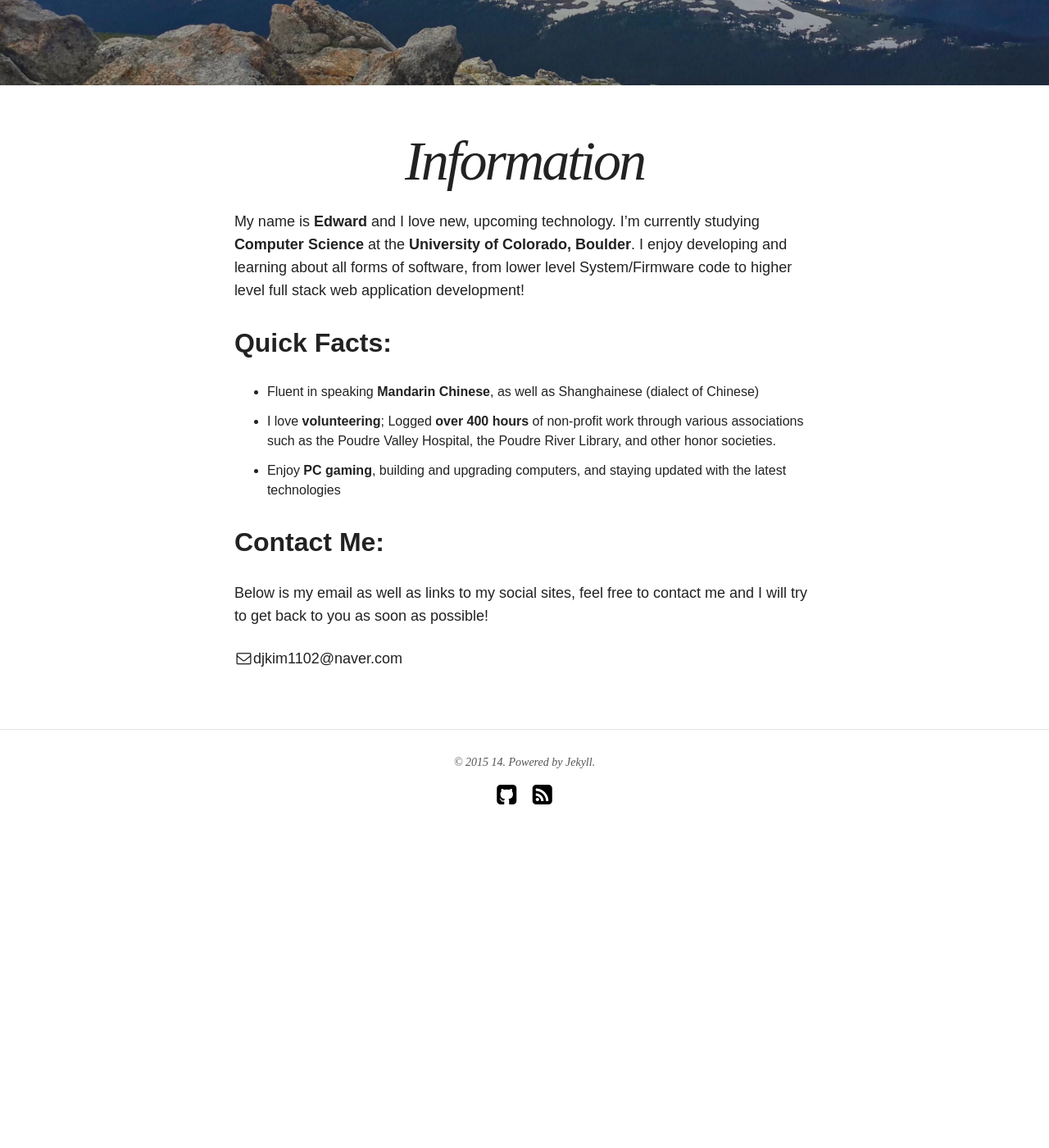
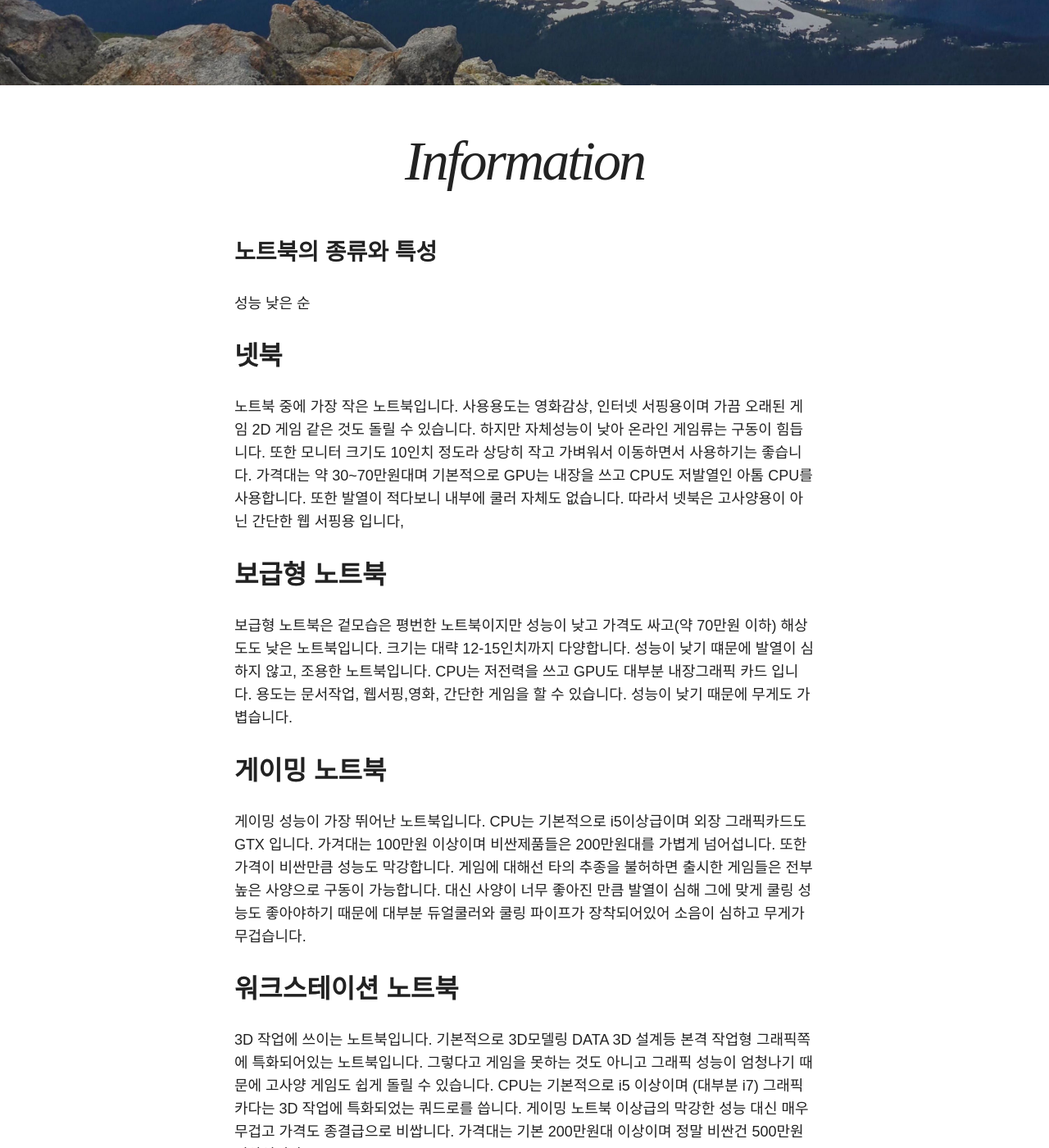
Before and after one commit to kimdj1234/kimdj1234.github.com, a Jekyll site: the page built from about/index.md, in a window 1280 px wide and 1400 px high, scrolled down 436 px. Shown: the whole window at 82% size. Built offline with Jekyll 4.4.1, drawn with Linux system fonts in a browser that asks for light colours; nearby versions of some CDN libraries; before the commit the page ends 1517 px from its top, so only the background shows below that; some of the changed text lies outside the part shown.

Commit message:
Update index.md

```diff
--- a/about/index.md
+++ b/about/index.md
@@ -9,17 +9,28 @@ image:
   <!-- creditink: http://wegraphics.net/downloads/free-ultimate-blurred-background-pack/ -->
 ---
 
-My name is **Edward** and I love new, upcoming technology. I'm currently studying **Computer Science** at the **University of Colorado, Boulder**. I enjoy developing and learning about all forms of software, from lower level System/Firmware code to higher level full stack web application development!
+###노트북의 종류와 특성
+성능 낮은 순
 
-## Quick Facts:
+## 넷북
 
-* Fluent in speaking **Mandarin Chinese**, as well as Shanghainese (dialect of Chinese)
-* I love **volunteering**; Logged **over 400 hours** of non-profit work through various associations such as the Poudre Valley Hospital, the Poudre River Library, and other honor societies.
-* Enjoy **PC gaming**, building and upgrading computers, and staying updated with the latest technologies
+노트북 중에 가장 작은 노트북입니다. 사용용도는 영화감상, 인터넷 서핑용이며 가끔 오래된 게임 2D 게임 같은 것도 돌릴 수 있습니다. 하지만 자체성능이 낮아 온라인 게임류는 구동이 힘듭니다. 또한 모니터 크기도 10인치 정도라 상당히 작고 가벼워서 이동하면서 사용하기는 좋습니다. 가격대는 약 30~70만원대며 기본적으로 GPU는 내장을 쓰고  CPU도 저발열인 아톰 CPU를 사용합니다. 또한 발열이 적다보니 내부에 쿨러 자체도 없습니다. 따라서 넷북은 고사양용이 아닌 간단한 웹 서핑용 입니다,
 
 
-## Contact Me:
 
-Below is my email as well as links to my social sites, feel free to contact me and I will try to get back to you as soon as possible!
+## 보급형 노트북
+
+보급형 노트북은 겉모습은 평번한 노트북이지만 성능이 낮고 가격도 싸고(약 70만원 이하) 해상도도 낮은 노트북입니다. 크기는 대략 12-15인치까지 다양합니다. 성능이 낮기 떄문에 발열이 심하지 않고, 조용한 노트북입니다. CPU는 저전력을 쓰고 GPU도 대부분 내장그래픽 카드 입니다. 용도는 문서작업, 웹서핑,영화, 간단한 게임을 할 수 있습니다. 성능이 낮기 때문에 무게도 가볍습니다.
+
+
+
+## 게이밍 노트북
+
+게이밍 성능이 가장 뛰어난 노트북입니다. CPU는 기본적으로 i5이상급이며 외장 그래픽카드도 GTX 입니다. 가겨대는 100만원 이상이며 비싼제품들은 200만원대를 가볍게 넘어섭니다. 또한 가격이 비싼만큼 성능도 막강합니다. 게임에 대해선 타의 추종을 불허하면 출시한 게임들은 전부 높은 사양으로 구동이 가능합니다. 대신 사양이 너무 좋아진 만큼 발열이 심해 그에 맞게 쿨링 성능도 좋아야하기 때문에 대부분 듀얼쿨러와 쿨링 파이프가 장착되어있어 소음이 심하고 무게가 무겁습니다.
+
+
+## 워크스테이션 노트북
+
+3D 작업에 쓰이는 노트북입니다. 기본적으로 3D모델링 DATA 3D 설계등 본격 작업형 그래픽쪽에 특화되어있는 노트북입니다. 그렇다고 게임을 못하는 것도 아니고 그래픽 성능이 엄청나기 때문에 고사양 게임도 쉽게 돌릴 수 있습니다. CPU는 기본적으로 i5 이상이며 (대부분 i7) 그래픽카다는 3D 작업에 특화되었는 쿼드로를 씁니다. 게이밍 노트북 이상급의 막강한 성능 대신 매우무겁고 가격도 종결급으로 비쌉니다. 가격대는 기본 200만원대 이상이며 정말 비싼건 500만원 이상입니다.
 
 <i class="fa fa-envelope-o fa-fw"></i>djkim1102@naver.com
```
